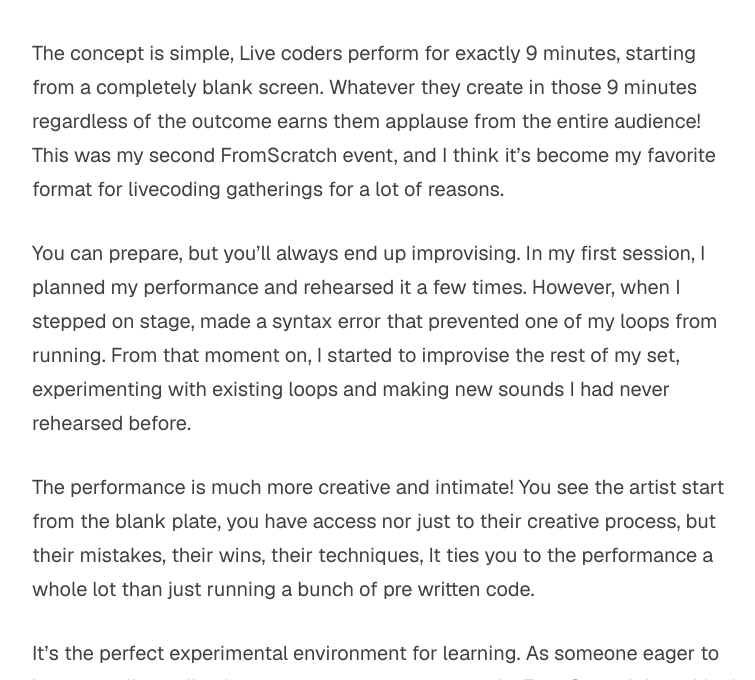
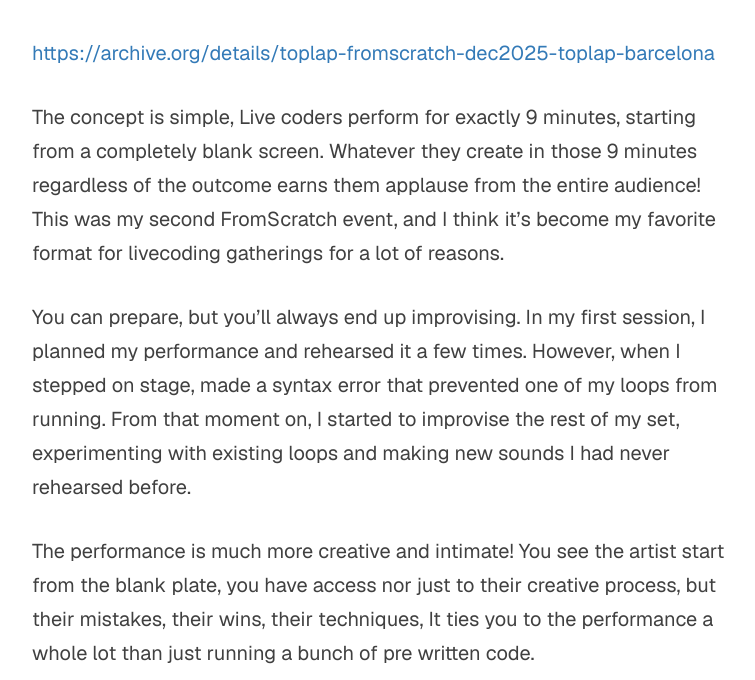
Before and after one commit to Sangarshanan/sangarshanan.github.io, a Jekyll site: the page built from _posts/2025-12-08-from-scratch.md, in a window 1280 px wide and 900 px high, scrolled down 954 px, cut to the strip 220-900 px from the top of the window. Shown: the whole strip, without its empty margins (233-988 px from the left). Built offline with Jekyll 4.4.1, drawn with Linux system fonts in a browser that asks for light colours; nearby versions of some CDN libraries; comment, search, counter and statistics services are not loaded.

Commit message:
FromScratch link

```diff
--- a/_posts/2025-12-08-from-scratch.md
+++ b/_posts/2025-12-08-from-scratch.md
@@ -15,6 +15,8 @@ This is me performing at the 15th anniversary of FromScratch in Barcelona. <http
 </video>
 
 
+<https://archive.org/details/toplap-fromscratch-dec2025-toplap-barcelona>
+
 The concept is simple, Live coders perform for exactly 9 minutes, starting from a completely blank screen. Whatever they create in those 9 minutes regardless of the outcome earns them applause from the entire audience! This was my second FromScratch event, and I think it's become my favorite format for livecoding gatherings for a lot of reasons.
 
 You can prepare, but you'll always end up improvising. In my first session, I planned my performance and rehearsed it a few times. However, when I stepped on stage, made a syntax error that prevented one of my loops from running. From that moment on, I started to improvise the rest of my set, experimenting with existing loops and making new sounds I had never rehearsed before.
```
